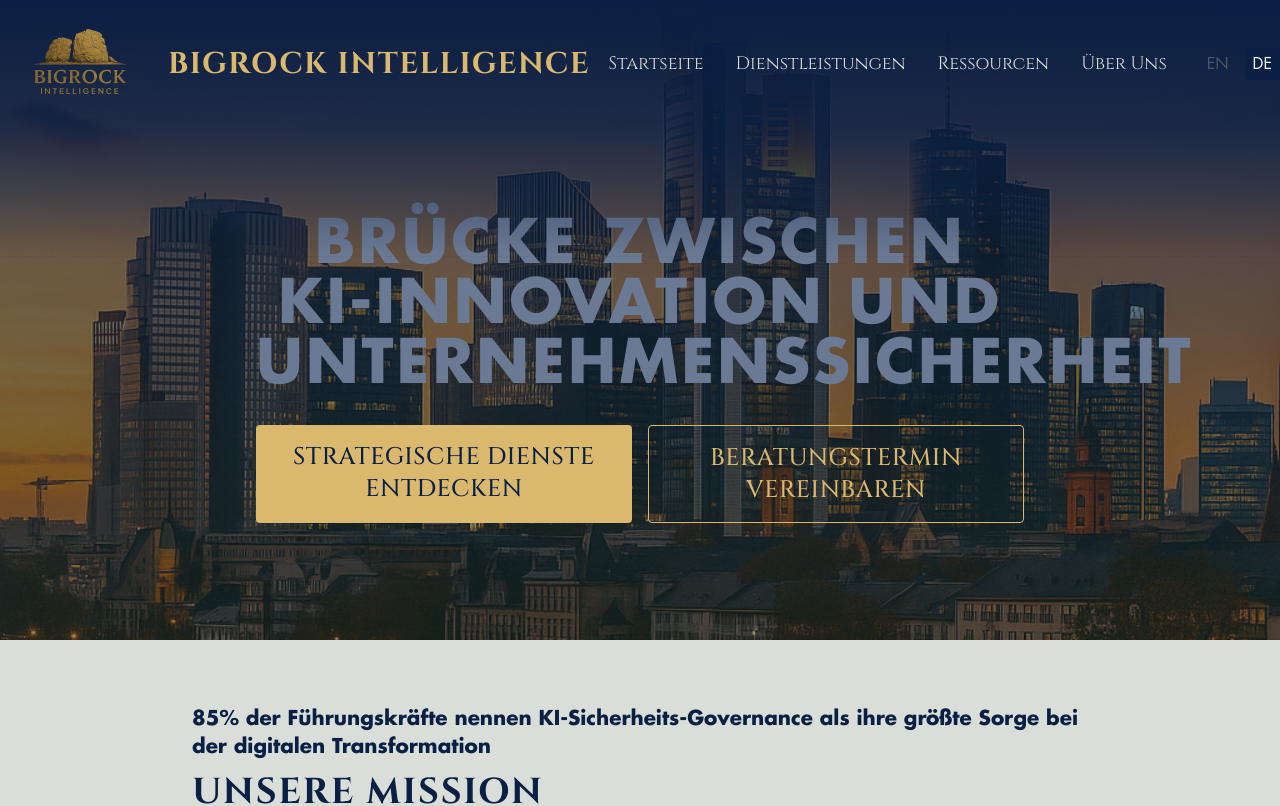
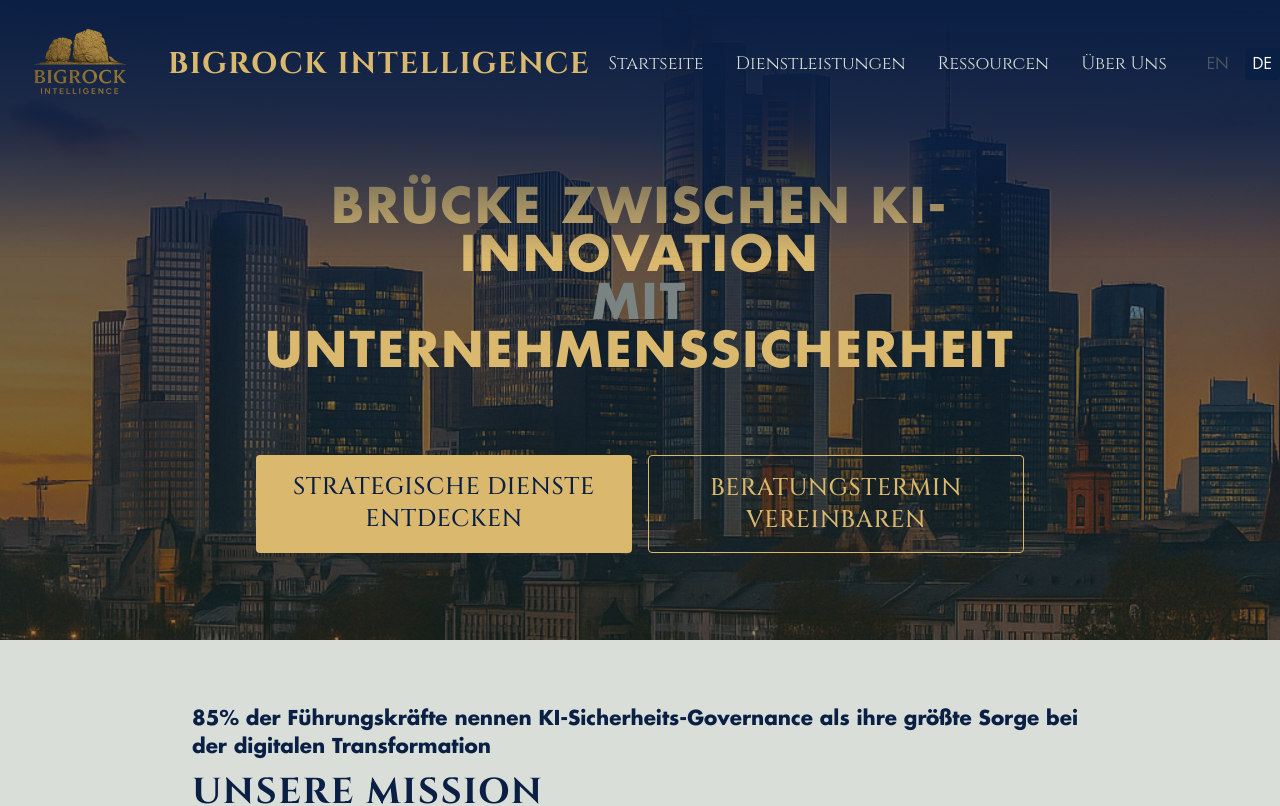
Before and after one commit to jamcam-me/deployvercel-web, a Next.js app: page /de in a window 1280 px wide. Shown: the top 806 px of the page. Built offline with nearby package versions, Linux system fonts and the light colour scheme.

Commit message:
Further styling adjustments: Landing Page cleanup - hero font

```diff
--- a/src/components/home/Hero.tsx
+++ b/src/components/home/Hero.tsx
@@ -23,14 +23,26 @@ const Hero: React.FC<HeroProps> = ({ locale }) => {
       <div className="absolute inset-0 z-20 flex flex-col justify-center items-center text-center px-4 sm:px-8 md:px-16 lg:px-24 pt-24"> {/* Aligned text vertically centered and added top padding to clear header */}
         <div className="max-w-3xl">
           {/* Main Hero Text */}
-          <h1 className="font-futura uppercase text-navy-60 tracking-wider text-4xl md:text-5xl lg:text-6xl mb-8"> {/* Changed color to green-60 */}
+          <h1 className="font-futura uppercase text-executive-gold tracking-wider text-3xl md:text-4xl lg:text-5xl pb-8"> {/* Made text smaller, added padding-bottom */}
             {locale === 'en'
-              ? 'Bridging AI Innovation with Enterprise Security'
-              : 'Brücke zwischen KI-Innovation und Unternehmenssicherheit'}
+              ? (
+                  <>
+                    Bridging AI Innovation<br />
+                    <span className="text-green-60">with</span><br />
+                    <span className="text-executive-gold">Enterprise Security</span><br />
+                  </>
+                )
+              : (
+                  <>
+                    Brücke zwischen KI-Innovation<br />
+                    <span className="text-green-60">mit</span><br />
+                    <span className="text-executive-gold">Unternehmenssicherheit</span><br />
+                  </>
+                )}
           </h1>
 
           {/* Buttons */}
-          <div className="mt-8 grid grid-cols-1 sm:grid-cols-2 gap-4 w-full"> {/* Changed to grid for 2 columns, added w-full */}
+          <div className="mt-12 grid grid-cols-1 sm:grid-cols-2 gap-4 w-full"> {/* Adjusted margin-top for buffer space, combined with pb-8 on h1 */}
             <Link href={`/${locale}/services`} className="primary-button text-2xl px-8 py-4 w-full"> {/* Increased button size, added w-full */}
               {locale === 'en' ? 'Explore Strategic Services' : 'Strategische Dienste entdecken'}
             </Link>
```
